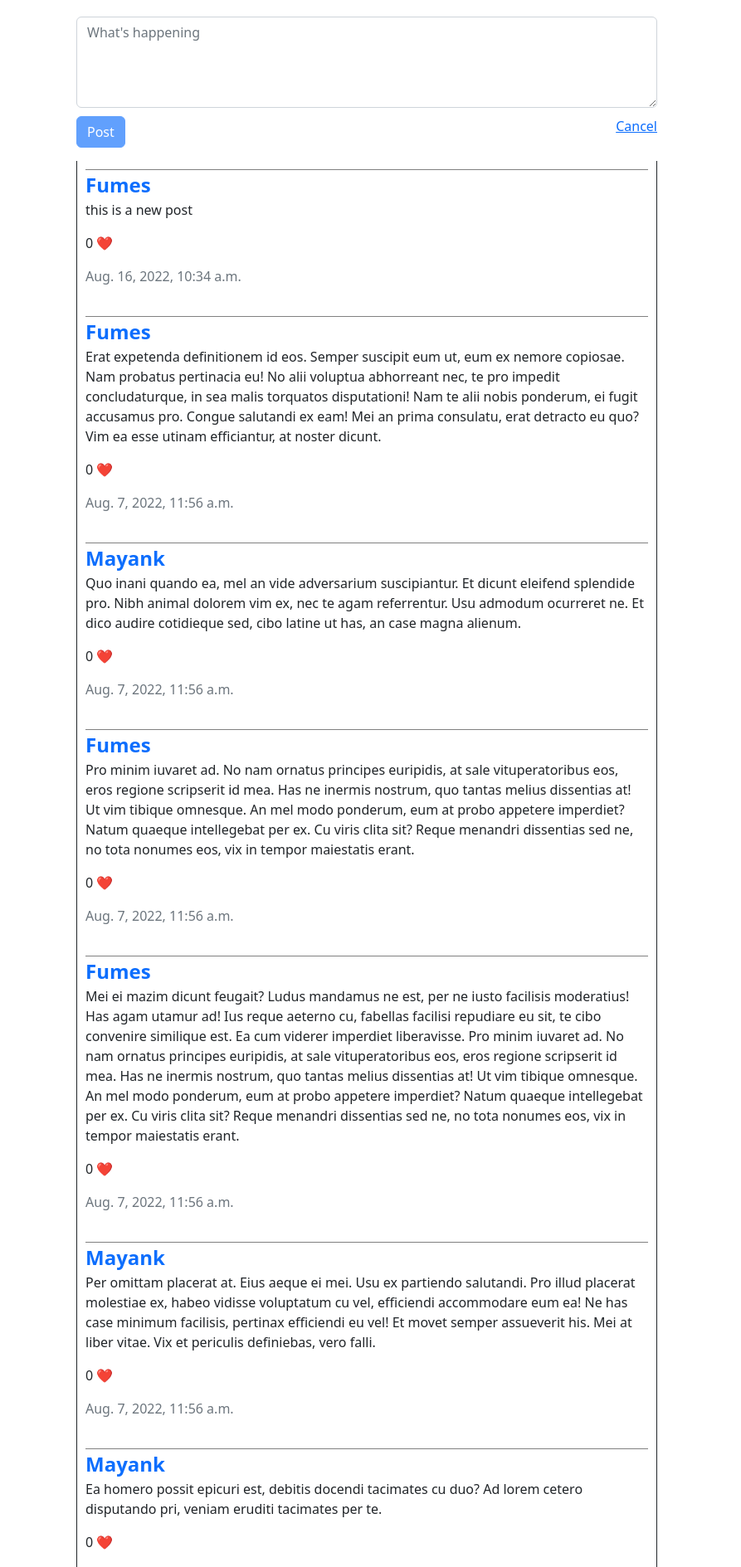
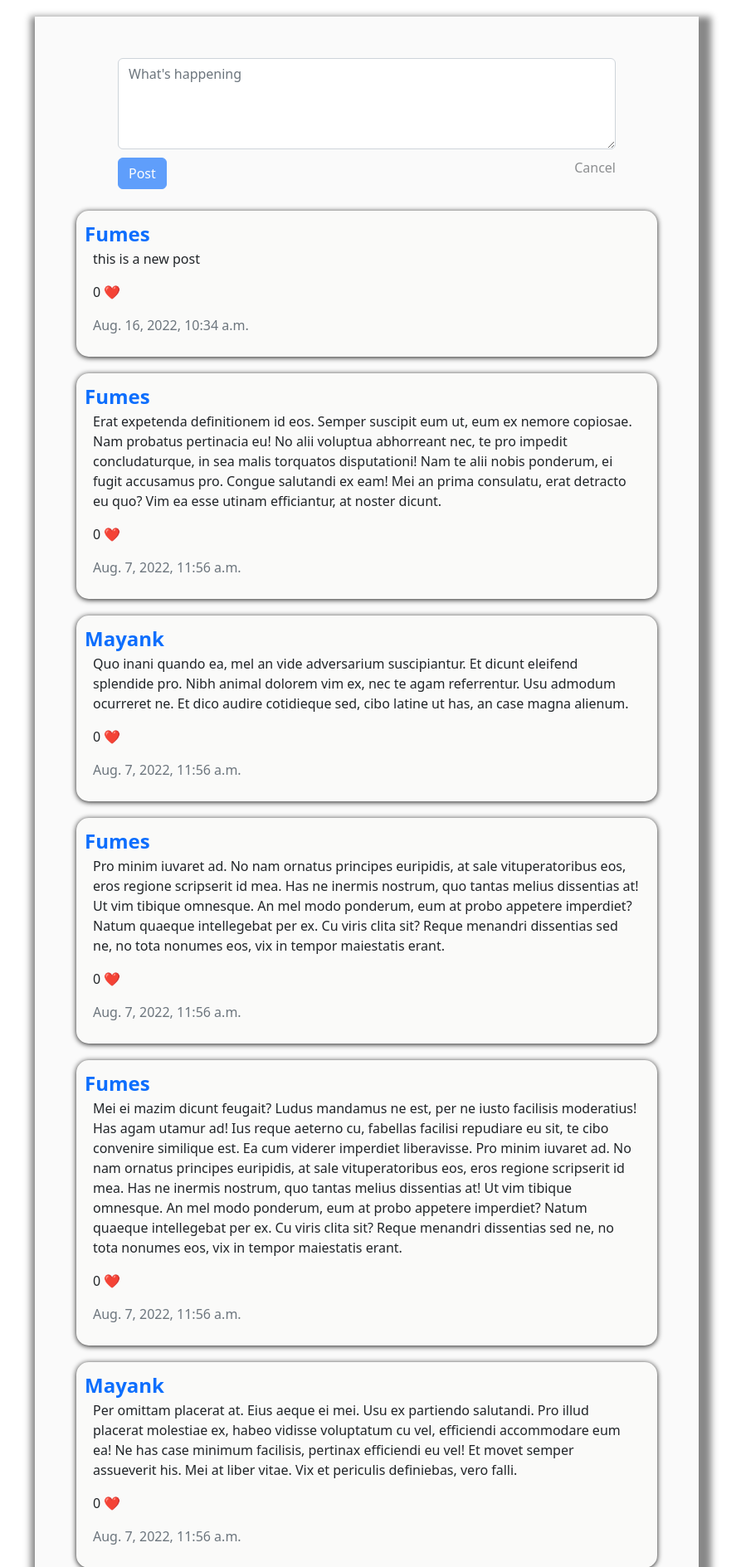
Before and after one commit to mayankprg/Network, a Django app: page / in a window 1280 px wide. Shown: the part 56-1945 px from the top of the page at 83% size, without its empty margins (198-1091 px from the left). Run offline with Django 3.2, Linux system fonts and the light colour scheme; a user stored in the database is signed in; data comes from the database, SQL or seed files in the repository; both versions use the stored data as it was after the commit.

Commit message:
modify form cancel btn

```diff
--- a/network/static/network/scripts.js
+++ b/network/static/network/scripts.js
@@ -8,6 +8,7 @@
             load_profile_page(user_id, 1);
             // history.pushState({page: "index"}, "", `/`);
             history.pushState({user_id: user_id, page_num:1}, "", `/profile?user=${user_id}&page=${1}`);
+
         } else if (element.id === 'following-btn') {
             event.preventDefault();
             history.pushState({page: "following", page_num: 1}, "", `/following?page=1`);
@@ -81,6 +82,7 @@
         let user_posts = await get_user_posts(user_id, page_num);
         ChangeView("profile-view");
         load_profile(user_profile, user_posts);
+        document.body.scrollIntoView({behavior: "smooth"});
     } else {
         document.querySelector('#login').click();
     }
@@ -176,7 +178,7 @@
         let name = document.createElement('a');
         name.href = "#";
         name.className = "fs-4 fw-semibold links";
-        name.onclick = (e) => { e.preventDefault(); load_profile_page(data.author, 1);}
+        name.onclick = (e) => { e.preventDefault();  load_profile_page(data.author, 1);}
         name.innerHTML = data.username.toLowerCase().charAt(0).toUpperCase() + data.username.slice(1,);
 
         post_div.append(name);
@@ -226,6 +228,7 @@
     });
 
 }
+
 
 
 function disable_edit_btn(state){
@@ -347,6 +350,7 @@
     // let nav = document.createElement('nav');
 
     profile_view.appendChild(nav_list);
+
     if (user_posts.has_previous) {
         let previous_btn = document.createElement('li');
         let previous_link = document.createElement('a');
@@ -392,6 +396,7 @@
             document.body.scrollIntoView({behavior: "smooth"});
         }
     }
+
 }
 
 
@@ -455,10 +460,14 @@
 function submitPost() {
     if (document.querySelector('#sb-post') != null){
         document.querySelector('#sb-post').disabled = true;
+        document.querySelector('#cancel-form-btn').classList.add("isDisabled");
         document.querySelector('#ta-post').onkeyup = () => {
             if (document.querySelector('#ta-post').value.length > 0){
                 document.querySelector('#sb-post').disabled = false;
+                document.querySelector('#cancel-form-btn').classList.remove("isDisabled");
+                document.querySelector('#cancel-form-btn').onclick = cancel_post
             } else {
+                document.querySelector('#cancel-form-btn').classList.add("isDisabled");
                 document.querySelector('#sb-post').disabled = true;
             }
         }
@@ -466,6 +475,14 @@
     }
 
 }
+
+function cancel_post(e){
+    e.preventDefault()
+    document.querySelector('#ta-post').value = "";
+    document.querySelector('#cancel-form-btn').classList.add("isDisabled");
+    document.querySelector('#sb-post').disabled = true;
+}
+
 
 
 function getCookie(name) {
@@ -509,8 +526,6 @@
 }
 
 
-
-
 async function get_user_posts(user_id, pagnum){
     let response = await fetch(`userpost/${user_id}/${pagnum}`, {
         headers: {'X-CSRFToken': csrftoken},
--- a/network/static/network/styles.css
+++ b/network/static/network/styles.css
@@ -7,21 +7,55 @@
   display: flex;
 }
 
+.body {
+  /* margin: 0 10%;
+  width: 900px; */
+  padding-top: 20px;
+  justify-content: center;
+
+}
+
+.main {
+
+  width: max-content;
+  padding: 50px;
+  background-color: hsl(0, 0%, 98%);
+
+  box-shadow: 5px 10px 8px 10px #888888;
+
+  justify-content: center;
+  flex-direction: column;
+}
+
+/* .post-form {
+  width: min(700px);
+  padding: 5px 20%;
+  margin: 20px 15%;
+  border: 1px solid black;
+} */
+
 
 
 #post{
-  width: min(700px, 90vw);
+  width: min(600px, 80vw);
 }
 
 .post {
   flex-direction: column;
   justify-content: center;
-  border: 1px;
-  border-style: hidden solid;
-
+  border-radius: 15px;
+  box-shadow: 0 1px 6px 0 #171717;
+  background-color: hsl(60, 9%, 98%);
+  margin: 10px 0;
   padding: 10px;
   width: min(700px, 90vw);
 }
+
+.post>p {
+  margin-left: 10px;
+  margin-right: 10px;
+}
+
 
 div>form>a{
   margin-left: 81%;
@@ -46,6 +80,7 @@
   flex-direction: column;
   justify-content: center;
   align-items: center;
+  width: inherit;
 }
 
 
@@ -57,9 +92,7 @@
   float: right;
 }
 
-.body {
-  margin-top: 20px;
-}
+
 
 
 .links {
--- a/network/templates/network/index.html
+++ b/network/templates/network/index.html
@@ -1,6 +1,7 @@
 {% extends "network/layout.html" %}
 
 {% block body %}
+<main class="main flex">
     <div id="profile-view" class="index-view">
 
 
@@ -9,22 +10,23 @@
     <div id="posts-view" class="flex index-view ">
 
     {% if user.is_authenticated %}
+
             <div id="post" class="form-floating">
                 <form>
                     <textarea class="form-control"  placeholder="What's happening" name="post" id="ta-post" cols="50" rows="4"></textarea>
                     <div>
                         <input type="submit" class="btn btn-primary mb-3" value="Post" id="sb-post">
-                    <a href="#">Cancel</a>
+                        <a id="cancel-form-btn" class="" href="#">Cancel</a>
+                    </div>
+                </form>
             </div>
 
-            </form>
-        </div>
     {% endif %}
 
 
     {% for post in page_obj %}
         <div class="flex post">
-            <div class="divider"></div>
+
             <a href="#" data-id={{post.author.id}} id="profile" class="fs-4 fw-semibold links">{{post.author|lower|capfirst}}</a>
             <p>{{post.body}}</p>
             {% if user.is_authenticated %}
@@ -56,5 +58,5 @@
             </ul>
         </nav>
     </div>
-
+</main>
 {% endblock %}
--- a/network/templates/network/layout.html
+++ b/network/templates/network/layout.html
@@ -43,9 +43,12 @@
             </div>
           </nav>
 
-        <div class="body">
-            {% block body %}
-            {% endblock %}
+        <div class="body flex">
+
+                {% block body %}
+                {% endblock %}
+            </main>
+
         </div>
     </body>
 </html>
--- a/network/views.py
+++ b/network/views.py
@@ -16,7 +16,6 @@
 from rest_framework import permissions
 
 from network.serializers import PostSerializer, UserSerializer
-
 
 from .models import User, Post
 
@@ -43,8 +42,6 @@
         "results": [PostSerializer(page).data for page in page_obj]
     }
     return Response(context)
-
-
 
 
 # def index(request):
@@ -82,7 +79,6 @@
 def logout_view(request):
     logout(request)
     return HttpResponseRedirect(reverse("index"))
-
 
 
 def status(request):
```
Also changed, not shown: db.sqlite3. Lines whose indentation alone changed are shown as unchanged.
